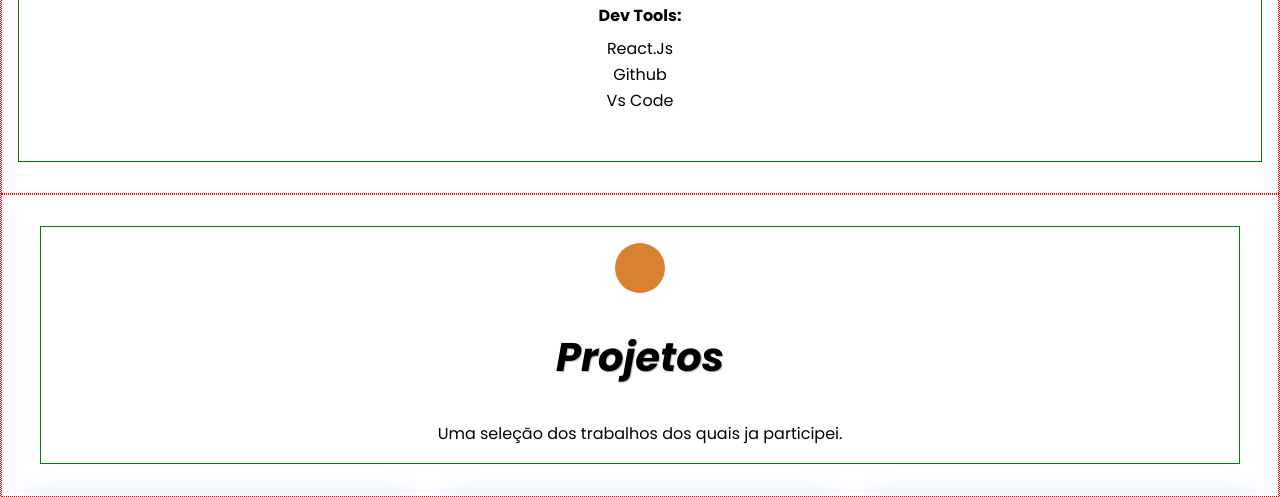
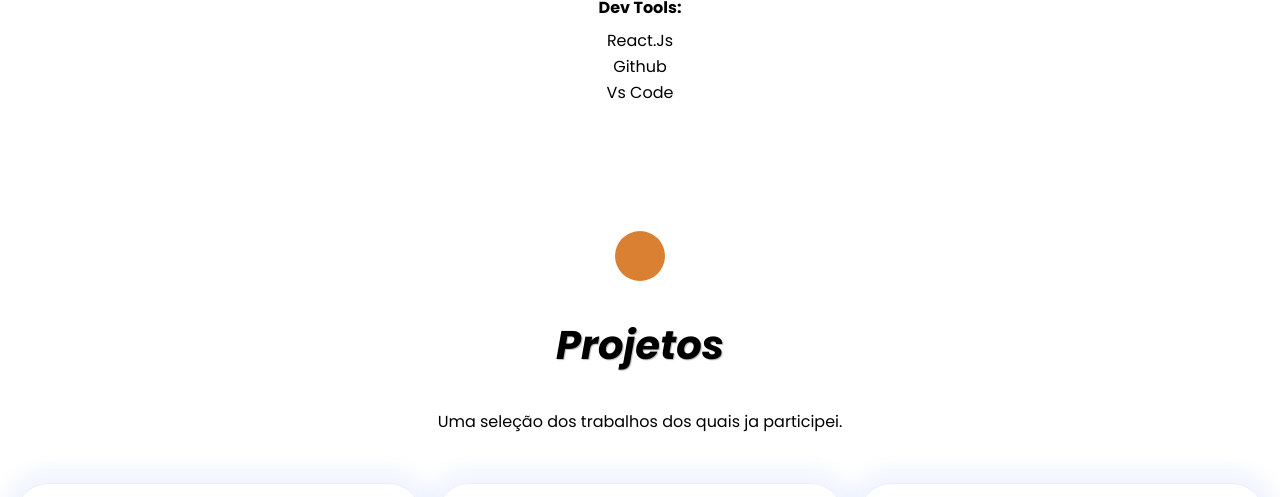
Before and after one commit to julioqueirozdev/portfolio, a plain HTML site: page portfolio/index.html in a window 1280 px wide. Shown: the part 1088-1585 px from the top of the page. Drawn offline with Linux system fonts and the light colour scheme.

Commit message:
style: remoção das bordas de debug

```diff
--- a/portfolio/src/style/main.CSS
+++ b/portfolio/src/style/main.CSS
@@ -12,13 +12,13 @@ body{
     line-height: 1.6;
 }
 
-main, section{
+/* main, section{
     border: 1px dotted red;
 }
 
 div{
     border: 1px solid green;
-}
+} */
 
 .profile{
     width: 100%;
```
